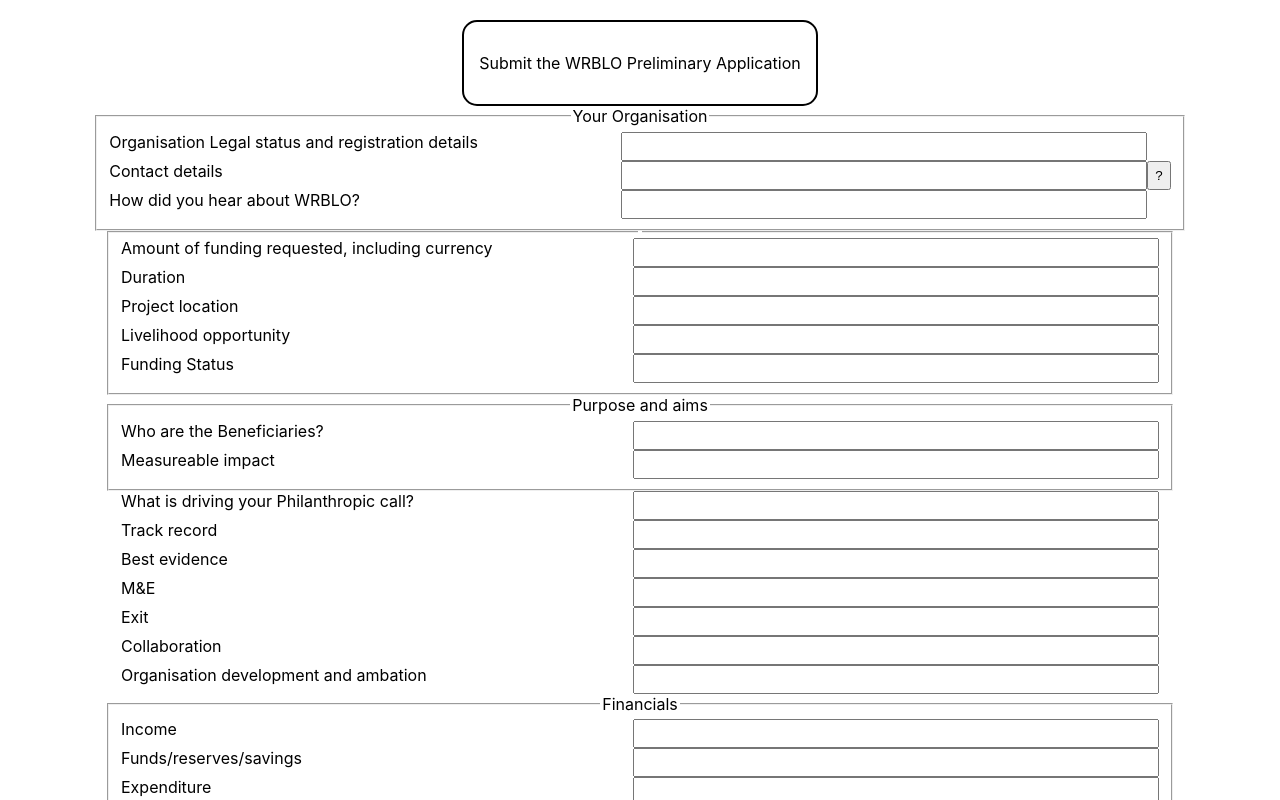
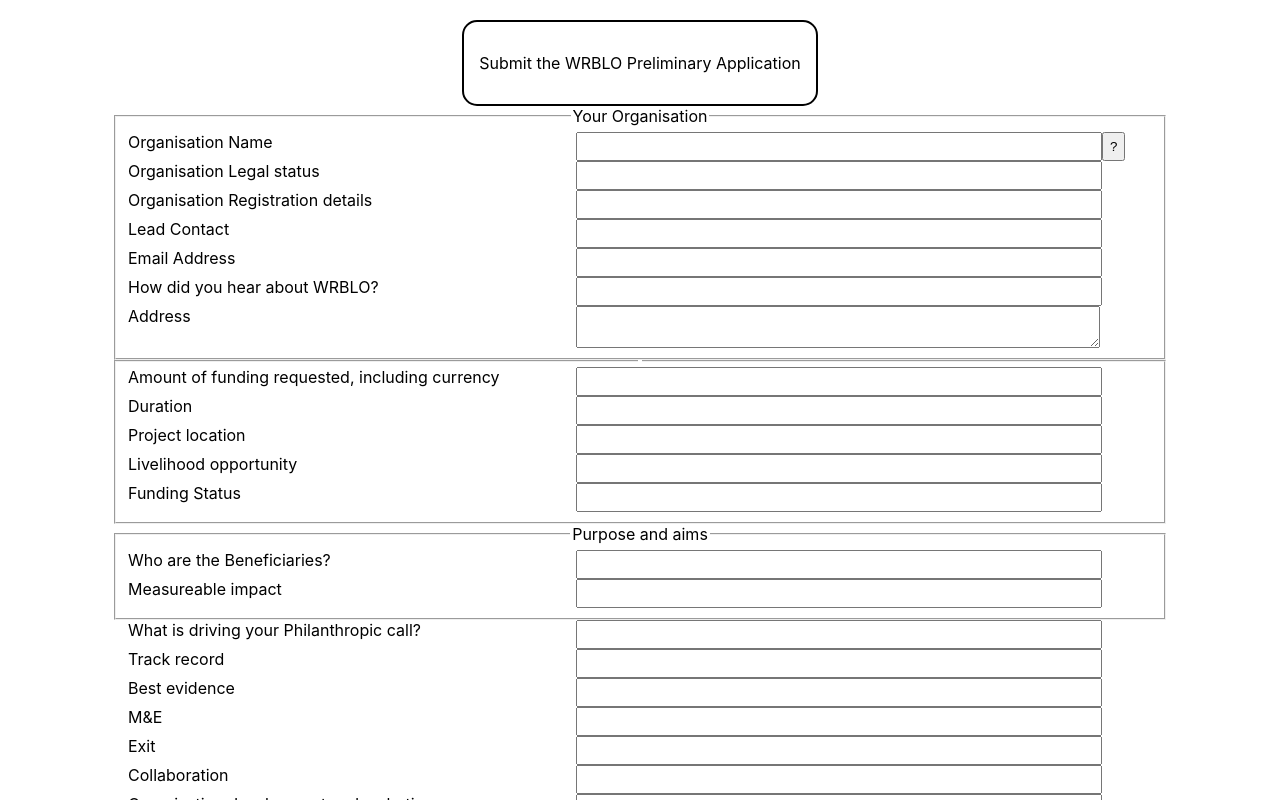
Before and after one commit to Raxxius/wrblo-apply-v2-form, a React (Create React App) app: page / in a window 1280 px wide. Shown: the top 800 px of the page. Built offline with nearby package versions, Linux system fonts and the light colour scheme.

Commit message:
add text area functionality

```diff
--- a/src/App.jsx
+++ b/src/App.jsx
@@ -1,6 +1,6 @@
 import './App.css';
 import FormBuilder from './Components/FormBuilder';
-import Example from './Tests/Example';
+import Example from './Tests/Example2';
 
 function App() {
   const data = (Example['formList'])
--- a/src/Components/FormBuilder.jsx
+++ b/src/Components/FormBuilder.jsx
@@ -1,4 +1,4 @@
-import { useState } from 'react';
+import { useState } from "react";
 
 /**
  * format =
@@ -26,60 +26,25 @@
  *
  */
 
-
 /* indivdual form component */
-
-
 
 const FormItem = (props) => {
   const style = {
     display: "flex",
     flexDirection: "row",
+  };
+
+  let helpButton = "";
+
+  if (props.helpButton != undefined) {
+    helpButton = (
+      <button className="help" onClick={handleHelpButton}>
+        ?
+      </button>
+    );
   }
 
-    let helpButton = ''
-
-    if (props.helpButton != undefined)  {
-        helpButton = <button className="help" onClick={handleHelpButton}>?</button>
-    }
-
-    function handleHelpButton() {
-        alert(props.helpButton)
-    }
-
-    function handleChange(event) {
-        const newFormData = props.formData.map(form => {
-            if (form.id === event.target.id) {
-                return {...form, formText: event.target.value}
-            }
-            else if (form.listType === 'fieldset') {
-                const subFormData = form['list'].map(subform => {
-                    if (subform.id === event.target.id)
-                    return {...subform, formText: event.target.value}
-                    return subform
-                })
-                return {...form, list: subFormData}
-            }
-            return form
-        })
-        props.setFormData(newFormData)
-
-    }
-        return (
-        <div
-            className='form_item'
-            style={style}
-        >
-            <label
-                className='form'
-                id={props.id}
-                style={{
-                    width: '40vw',
-                    textAlign: 'left',
-                }}
-            >
-                {props.formTitle}
-            </label>
+  let input = (
     <input
       id={props.id}
       type={props.listType}
@@ -87,22 +52,79 @@
       onChange={handleChange}
       value={props.value}
       style={{
-                    width: '40vw',
-                    textAlign: 'left',
-                    padding: '5px',
+        width: "40vw",
+        textAlign: "left",
+        padding: "5px",
+      }}
+    ></input>
+  );
+
+  if (props.listType === "textarea") {
+    input = (
+      <textarea
+        id={props.id}
+        type={props.listType}
+        maxLength={props.maxCharacter}
+        onChange={handleChange}
+        value={props.value}
+        style={{
+          width: "40vw",
+          textAlign: "left",
+          padding: "5px",
+        }}
+      ></textarea>
+    );
+  }
+
+  function handleHelpButton() {
+    alert(props.helpButton);
+  }
+
+  function handleChange(event) {
+    const newFormData = props.formData.map((form) => {
+      if (form.id === event.target.id) {
+        return { ...form, formText: event.target.value };
+      } else if (form.listType === "fieldset") {
+        const subFormData = form["list"].map((subform) => {
+          if (subform.id === event.target.id)
+            return { ...subform, formText: event.target.value };
+          return subform;
+        });
+        return { ...form, list: subFormData };
+      }
+      return form;
+    });
+    props.setFormData(newFormData);
+  }
+  return (
+    <div
+      className="form_item"
+      style={{
+        display: "flex",
+        flexDirection: "row",
+        width: "80vw",
       }}
     >
-            </input>
+      <label
+        className="form"
+        htmlFor={props.id}
+        style={{
+          width: "35vw",
+          textAlign: "left",
+        }}
+      >
+        {props.formTitle}
+      </label>
+      {input}
       {helpButton}
     </div>
-        )
-}
+  );
+};
 
 /* core form builder */
 const FormBuilder = (props) => {
-
   /* State variables */
-    const [formData, setFormData] = useState(props.data)
+  const [formData, setFormData] = useState(props.data);
 
   /* Style variables */
   const style = {
@@ -110,12 +132,12 @@
     flexDirection: "column",
     justifyContent: "center",
     alignItems: "center",
-        padding: "20px"
-    }
+    padding: "20px",
+  };
 
   /* Handle Save */
   function handleSave() {
-        alert("saving application form")
+    alert("saving application form");
     const submitData = JSON.stringify(formData);
     const blob = new Blob([submitData], { type: "text/plain" });
     const url = URL.createObjectURL(blob);
@@ -125,44 +147,42 @@
     link.click();
   }
 
+  /* Handle loading data from a text file */
   function handleLoad(e) {
     let file = e.target.files[0];
     let reader = new FileReader();
     reader.readAsText(file);
     console.log(e.target.files[0]);
-        reader.onload = function() {
+    reader.onload = function () {
       let newForm = JSON.parse(reader.result);
-            console.log(newForm)
+      console.log(newForm);
       setFormData(newForm);
     };
-
   }
 
+  /* Handle emailing data */
   function handleSubmit() {
+    alert(
+      "Please remember to attach any additional documents to the email before sending"
+    );
+    const emailBody = formData.map((form) => {
+      if (form.listType !== "fieldset") {
+        return `%0A%0A ${form.formTitle}: %0A%0A ${form.formText}`;
+      } else {
+        const subForm = form["list"].map((subform) => {
+          return `%0A%0A ${subform.formTitle}: %0A%0A ${subform.formText}`;
+        });
+        return `%0A%0A ${form.legend} ${subForm}`;
+      }
+    });
 
-        alert("Please remember to attach any additional documents to the email before sending")
-        const emailBody = formData.map(form => {
-            if (form.listType !== 'fieldset') {
-                return(`%0A%0A ${form.formTitle}: %0A%0A ${form.formText}`)
-            }
-            else {
-                const subForm = form['list'].map(subform => {
-                    return(`%0A%0A ${subform.formTitle}: %0A%0A ${subform.formText}`)
-                })
-                return(`%0A%0A ${form.legend} ${subForm}`)
-            }
-        })
-
-        const mailto =
-            `mailto:mail@gmail.com?subject=WRBLO Preliminary submit form&body=${emailBody}`;
+    const mailto = `mailto:mail@gmail.com?subject=WRBLO Preliminary submit form&body=${emailBody}`;
     window.location.href = mailto;
   }
 
-    const formItems = formData.map(form => {
-
-        if (form.listType === 'fieldset') {
-
-            const subFormItems = form.list.map(subform => {
+  const formItems = formData.map((form) => {
+    if (form.listType === "fieldset") {
+      const subFormItems = form.list.map((subform) => {
         return (
           <FormItem
             key={subform.id}
@@ -171,15 +191,15 @@
             setFormData={setFormData}
             value={subform.formText}
           />
-                    )
-                })
+        );
+      });
       return (
         <fieldset key={form.id}>
           <legend>{form.legend}</legend>
           {subFormItems}
         </fieldset>
-            )}
-        else {
+      );
+    } else {
       return (
         <FormItem
           key={form.id}
@@ -188,21 +208,19 @@
           setFormData={setFormData}
           value={form.formText}
         />
-            )}
-        })
+      );
+    }
+  });
 
   return (
-        <div
-            className="form-box"
-            style={style}
-        >
+    <div className="form-box" style={style}>
       <div
         className="submit-button"
         style={{
-                    cursor: 'pointer',
-                    border: '2px solid black',
-                    padding: '15px',
-                    borderRadius: '15px'
+          cursor: "pointer",
+          border: "2px solid black",
+          padding: "15px",
+          borderRadius: "15px",
         }}
         onClick={handleSubmit}
       >
@@ -211,48 +229,45 @@
       {formItems}
 
       <div
-                className='save-load-button'
+        className="save-load-button"
         style={{
-                    display: 'flex'
+          display: "flex",
         }}
       >
         <div
-                    className='save-button'
+          className="save-button"
           style={{
-                        cursor: 'pointer',
-                        border: '2px solid black',
-                        padding: '5px',
-                        borderRadius: '5px',
-                        marginTop: '15px',
+            cursor: "pointer",
+            border: "2px solid black",
+            padding: "5px",
+            borderRadius: "5px",
+            marginTop: "15px",
           }}
           onClick={handleSave}
         >
           Save Form
         </div>
         <div
-                    className='save-button'
+          className="save-button"
           style={{
-                        cursor: 'pointer',
-                        border: '2px solid black',
-                        padding: '5px',
-                        borderRadius: '5px',
-                        marginTop: '15px',
-                        marginLeft: '15px'
+            cursor: "pointer",
+            border: "2px solid black",
+            padding: "5px",
+            borderRadius: "5px",
+            marginTop: "15px",
+            marginLeft: "15px",
           }}
         >
           <input
             type="file"
             name="load"
+            formTitle="Load from Text file"
             onChange={handleLoad}
           />
-
         </div>
       </div>
+    </div>
+  );
+};
 
-        </div>
-    )
-
-}
-
-
-export default FormBuilder
+export default FormBuilder;
--- /dev/null
+++ b/src/Tests/Example2.jsx
@@ -0,0 +1,215 @@
+const WRBLO_PRELIMINARY = {
+    formList: [
+        {
+            id: '0',
+            listType: 'fieldset',
+            legend: 'Your Organisation',
+            list: [
+            {
+                id: '1A',
+                listType: 'text',
+                formTitle: 'Organisation Name',
+                formText: '',
+                maxCharacter: 150,
+                helpButton: `The first and usually the easiest part of the application asks for the applicant group's name, address, and telephone/fax numbers. However, WRBLO will expect the most senior person or chairperson to be the designated contact for signing contracts etc if you are successful be sure to have someone who can sign the application on the organisation’s behalf listed as the key contact.`
+            },
+            {
+                id: '1B',
+                listType: 'text',
+                formTitle: 'Organisation Legal status',
+                formText: '',
+                maxCharacter: 150,
+            },
+            {
+                id: '1C',
+                listType: 'text',
+                formTitle: 'Organisation Registration details',
+                formText: '',
+                maxCharacter: 150,
+            },
+            {
+                id: '1D',
+                listType: 'text',
+                formTitle: 'Lead Contact',
+                formText: '',
+                maxCharacter: 150,
+            },
+            {
+                id: '1E',
+                listType: 'email',
+                formTitle: 'Email Address',
+                formText: '',
+                maxCharacter: 150,
+            },
+            {
+                id: '1E',
+                listType: 'text',
+                formTitle: 'How did you hear about WRBLO?',
+                formText: '',
+                maxCharacter: 150,
+            },
+            {
+                id: '1F',
+                listType: 'textarea',
+                formTitle: 'Address',
+                formText: '',
+                maxCharacter: 250,
+            }]
+        },
+        {
+            id: '4',
+            listType: 'fieldset',
+            legend: '',
+            list: [{
+                id: '5',
+                listType: 'text',
+                formTitle: 'Amount of funding requested, including currency',
+                formText: '',
+                maxCharacter: 150,
+            },
+            {
+                id: '6',
+                listType: 'text',
+                formTitle: 'Duration',
+                formText: '',
+                maxCharacter: 150,
+            },
+            {
+                id: '7',
+                listType: 'text',
+                formTitle: 'Project location',
+                formText: '',
+                maxCharacter: 150,
+            },
+            {
+                id: '8',
+                listType: 'text',
+                formTitle: 'Livelihood opportunity',
+                formText: '',
+                maxCharacter: 150,
+            },
+            {
+                id: '9',
+                listType: 'text',
+                formTitle: 'Funding Status',
+                formText: '',
+                maxCharacter: 150,
+            }]
+        },
+        {
+            id: '10',
+            listType: 'fieldset',
+            legend: 'Purpose and aims',
+            list: [{
+                id: '11',
+                listType: 'text',
+                formTitle: 'Who are the Beneficiaries?',
+                formText: '',
+                maxCharacter: 150,
+            },
+            {
+                id: '12',
+                listType: 'text',
+                formTitle: 'Measureable impact',
+                formText: '',
+                maxCharacter: 150,
+            }]
+        },
+        {
+            id: '13',
+            listType: 'text',
+            formTitle: 'What is driving your Philanthropic call?',
+            formText: '',
+            maxCharacter: 150,
+        },
+        {
+            id: '14',
+            listType: 'text',
+            formTitle: 'Track record',
+            formText: '',
+            maxCharacter: 150,
+        },
+        {
+            id: '15',
+            listType: 'text',
+            formTitle: 'Best evidence',
+            formText: '',
+            maxCharacter: 150,
+        },
+        {
+            id: '16',
+            listType: 'text',
+            formTitle: 'M&E',
+            formText: '',
+            maxCharacter: 150,
+        },
+        {
+            id: '17',
+            listType: 'text',
+            formTitle: 'Exit',
+            formText: '',
+            maxCharacter: 150,
+        },
+        {
+            id: '18',
+            listType: 'text',
+            formTitle: 'Collaboration',
+            formText: '',
+            maxCharacter: 150,
+        },
+        {
+            id: '19',
+            listType: 'text',
+            formTitle: 'Organisation development and ambation',
+            formText: '',
+            maxCharacter: 150,
+        },
+        {
+            id: '20',
+            listType: 'fieldset',
+            legend: 'Financials',
+            list: [{
+                id: '21',
+                listType: 'text',
+                formTitle: 'Income',
+                formText: '',
+                maxCharacter: 150,
+            },
+            {
+                id: '22',
+                listType: 'text',
+                formTitle: 'Funds/reserves/savings',
+                formText: '',
+                maxCharacter: 150,
+            },
+            {
+                id: '23',
+                listType: 'text',
+                formTitle: 'Expenditure',
+                formText: '',
+                maxCharacter: 150,
+            },
+            {
+                id: '24',
+                listType: 'text',
+                formTitle: 'Reserves policy',
+                formText: '',
+                maxCharacter: 150,
+            },
+            {
+                id: '25',
+                listType: 'text',
+                formTitle: 'Currency',
+                formText: '',
+                maxCharacter: 150,
+            }]
+        },
+        {
+            id: '26',
+            listType: 'file',
+            formTitle: 'Additional data'
+        }
+    ]
+}
+
+export default WRBLO_PRELIMINARY
```
Lines whose indentation alone changed are shown as unchanged.
